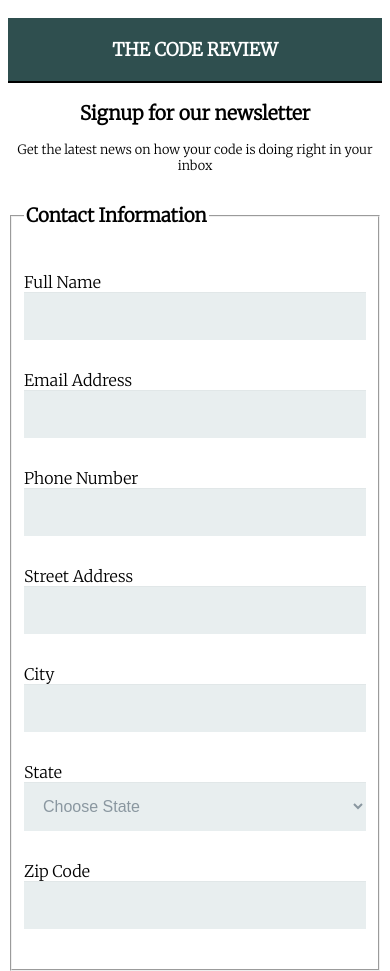
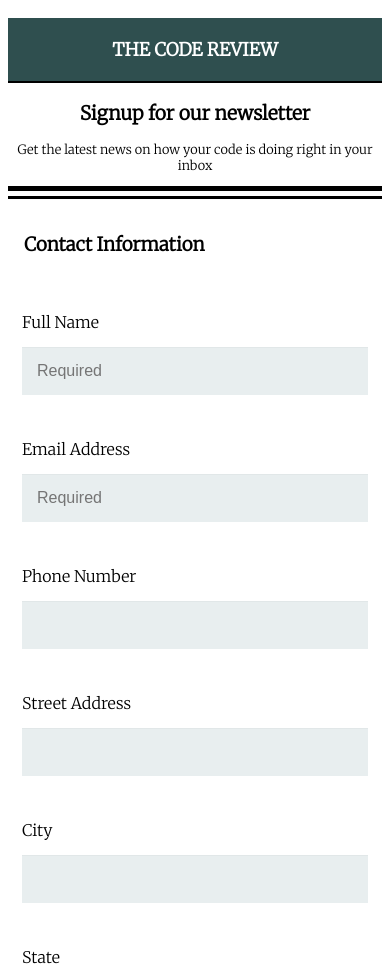
Before and after one commit to ssunday10/t-project-3, a plain HTML site: page index.html in a window 390 px wide. Shown: the top 971 px of the page. Drawn offline with Linux system fonts and the light colour scheme.

Commit message:
mobile view almost completed

```diff
--- a/css/styles.css
+++ b/css/styles.css
@@ -22,18 +22,31 @@ body {
     text-align: left;
     font-family: 'Merriweather', serif;
     background-color: white;
+    font-size: 1em;
 }
 
 .signup {
   text-align: center;
   padding: 0px 4px;
   font-size: .8em;
+  margin-bottom: 5px;
+  border-bottom: 5px solid black;
 }
+
 
 .newsletter {
   border: none;
 }
 
+.information {
+ border: none;
+ border-bottom: 3px solid black;
+}
+
+form {
+  border-top: 3px solid black;
+  line-height: 3;
+}
 
 input[type="radio"],
 input[type="checkbox"] {
@@ -91,5 +104,4 @@ button {
 
   @media screen and (min-width: 768px) {
 
-
   }
--- a/index.html
+++ b/index.html
@@ -15,33 +15,30 @@
     <h2>Signup for our newsletter</h2>
         <p>Get the latest news on how your code is doing right in your inbox</p>
     </section>
-
      <form action="index.html" method="post">
 
 
         <fieldset class="information">
 
-
-            <legend><h3>Contact Information</h3></legend><br>
-
+            <legend><h3>Contact Information</h3></legend>
 
             <label for="name">Full Name</label>
-            <input type="text" id="name" name="user_name"><br>
+            <input type="text" id="name" name="user_name" placeholder="Required">
 
-            <label for="email">Email Address</label><br>
-            <input type="text" id="email" name="user_email"><br>
+            <label for="email">Email Address</label>
+            <input type="text" id="email" name="user_email" placeholder="Required">
 
-            <label for="number">Phone Number</label><br>
-            <input type="text" id="number" name="user_number"><br>
+            <label for="number">Phone Number</label>
+            <input type="text" id="number" name="user_number">
 
-            <label for="address">Street Address</label><br>
-            <input type="text" id="address" name="user_address"><br>
+            <label for="address">Street Address</label>
+            <input type="text" id="address" name="user_address">
 
-            <label for="city">City</label><br>
-            <input type="text" id="city" name="user_city"><br>
+            <label for="city">City</label>
+            <input type="text" id="city" name="user_city">
 
-            <label for="state">State</label><br>
-            <select id="state" name="user_state"><br>
+            <label for="state">State</label>
+            <select id="state" name="user_state">
                 <option value="choose_state">Choose State</option>
                 <option value="Al">Alaska</option>
                 <option value="Al">Alabama</option>
@@ -94,12 +91,11 @@
                 <option value="WV">West Virginia</option>
                 <option value="WI">Wisconsin</option>
                 <option value="WY">Wyoming</option>
-            </select><br>
+            </select>
 
-            <label for="zip_code">Zip Code</label><br>
-            <input type="text" id="zip_code" name="user_zip_code"><br>
+            <label for="zip_code">Zip Code</label>
+            <input type="text" id="zip_code" name="user_zip_code">
     </fieldset>
-
     <fieldset class="newsletter">
 
     <h2>Newsletter</h2>
```
